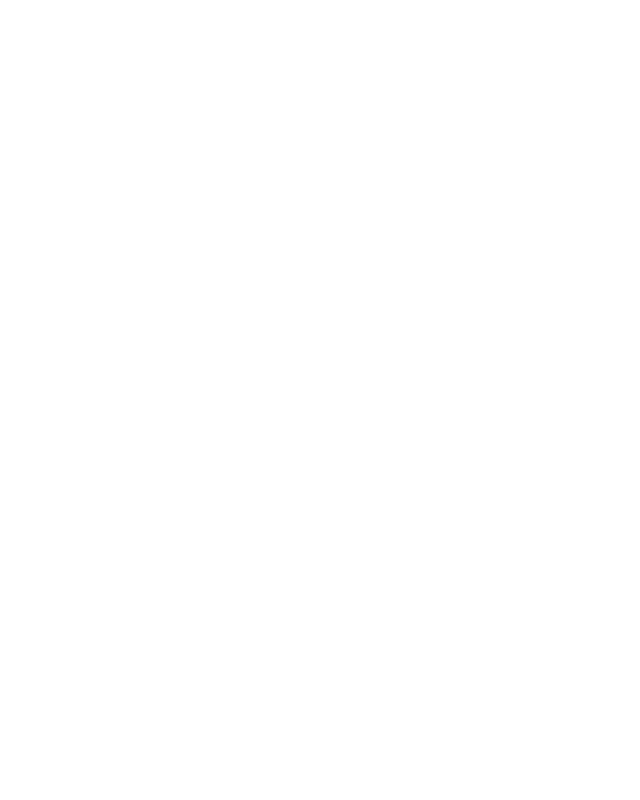
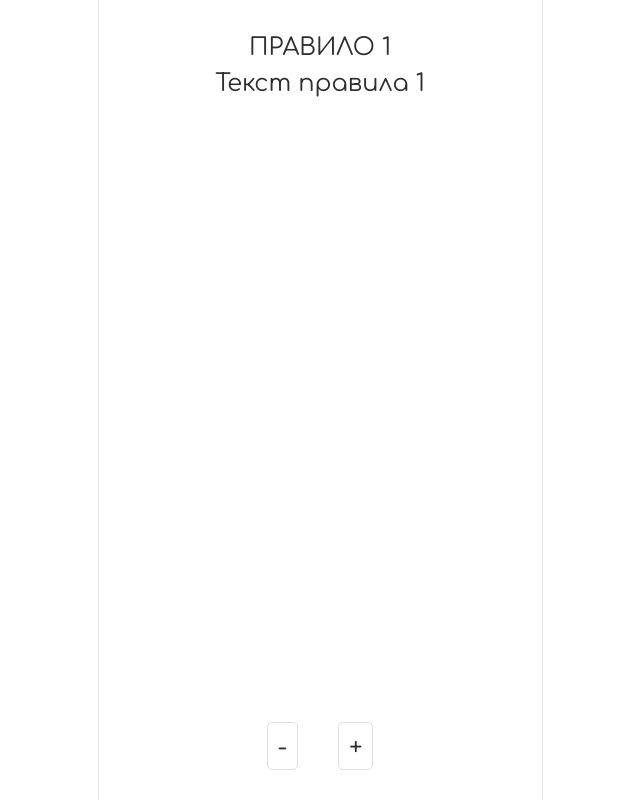
Before and after one commit to TTyKaH/spy, a Nuxt app: page /rules in a window 1280 px wide. Before the commit this address had no page. Shown: the whole page, without its empty margins (320-960 px from the left). Built offline with nearby package versions, Linux system fonts and the light colour scheme.

Commit message:
WIP rules

```diff
--- a/pages/index.vue
+++ b/pages/index.vue
@@ -6,8 +6,8 @@
     </div>
     <div class="grid gap-5">
       <NuxtLink to="/settings" class="btn">Начать</NuxtLink>
-      <NuxtLink to="#" class="btn">Продолжить</NuxtLink>
-      <NuxtLink to="#" class="btn">Правила</NuxtLink>
+      <NuxtLink to="#" class="btn btn-disabled">Продолжить</NuxtLink>
+      <NuxtLink to="/rules" class="btn">Правила</NuxtLink>
     </div>
   </div>
 </template>
--- /dev/null
+++ b/pages/rules.vue
@@ -0,0 +1,52 @@
+<template>
+  <div class="wrap wrap-py flex flex-col justify-between">
+    <div>
+      <div v-for="(rule, idx) in rules" :key="idx">
+        <div v-if="idx === current" class="rule text-center">
+          <h2>{{ rule.title }}</h2>
+          <p>{{ rule.text }}</p>
+        </div>
+      </div>
+    </div>
+    <div class="flex justify-center gap-10">
+      <button class="btn" @click="prev()"> - </button>
+      <button class="btn" @click="next()"> + </button>
+    </div>
+  </div>
+</template>
+
+<script>
+export default {
+  data() {
+    return {
+      current: 0,
+      rules: [
+        {
+          title: 'Правило 1',
+          text: 'Текст правила 1'
+        },
+        {
+          title: 'Правило 2',
+          text: 'Текст правила 2'
+        },
+        {
+          title: 'Правило 3',
+          text: 'Текст правила 3'
+        },
+        {
+          title: 'Правило 4',
+          text: 'Текст правила 4'
+        },
+      ]
+    }
+  },
+  methods: {
+    prev() {
+      this.current = this.current - 1
+    },
+    next() {
+      this.current = this.current + 1
+    }
+  }
+}
+</script>
```
